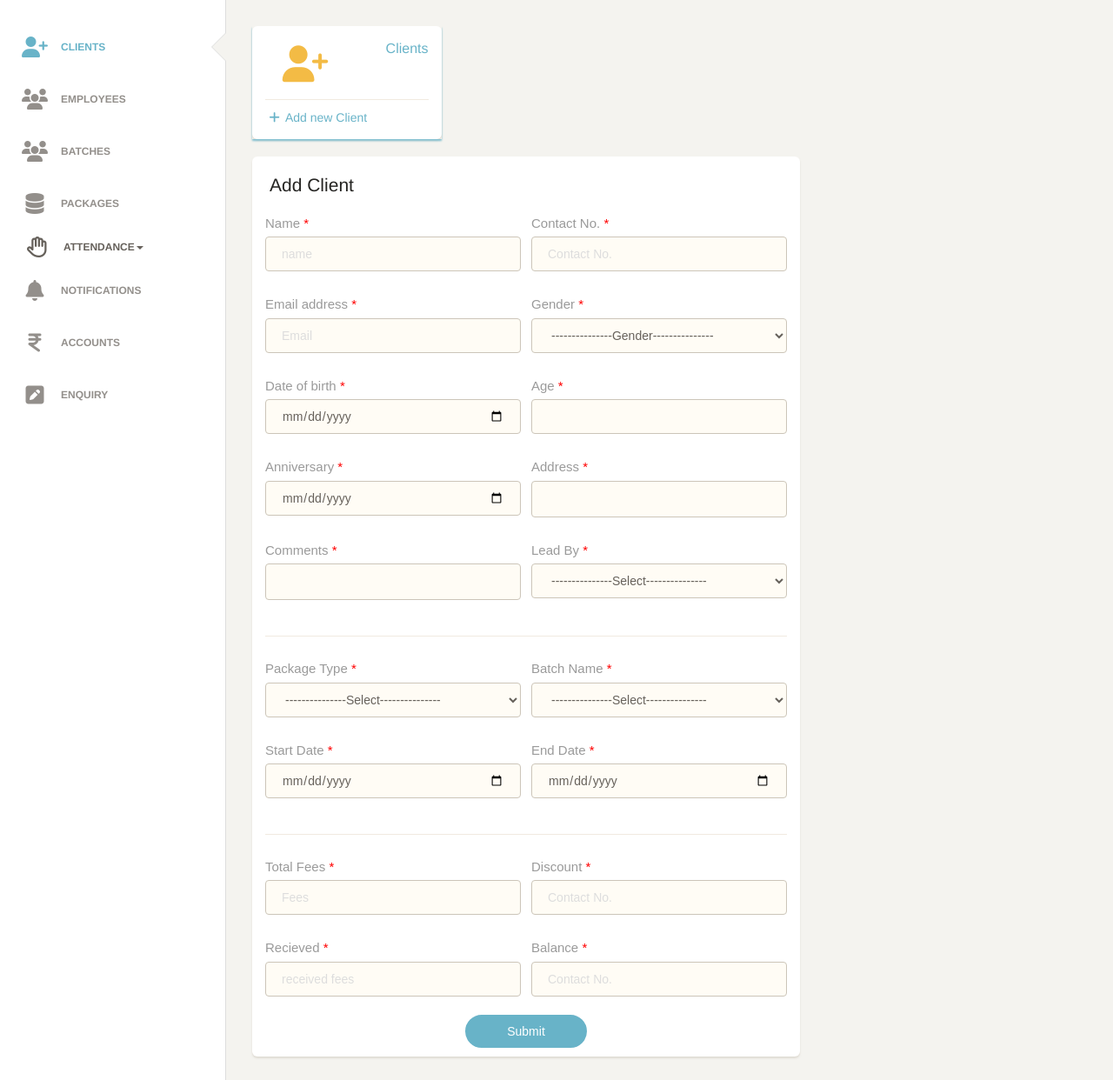
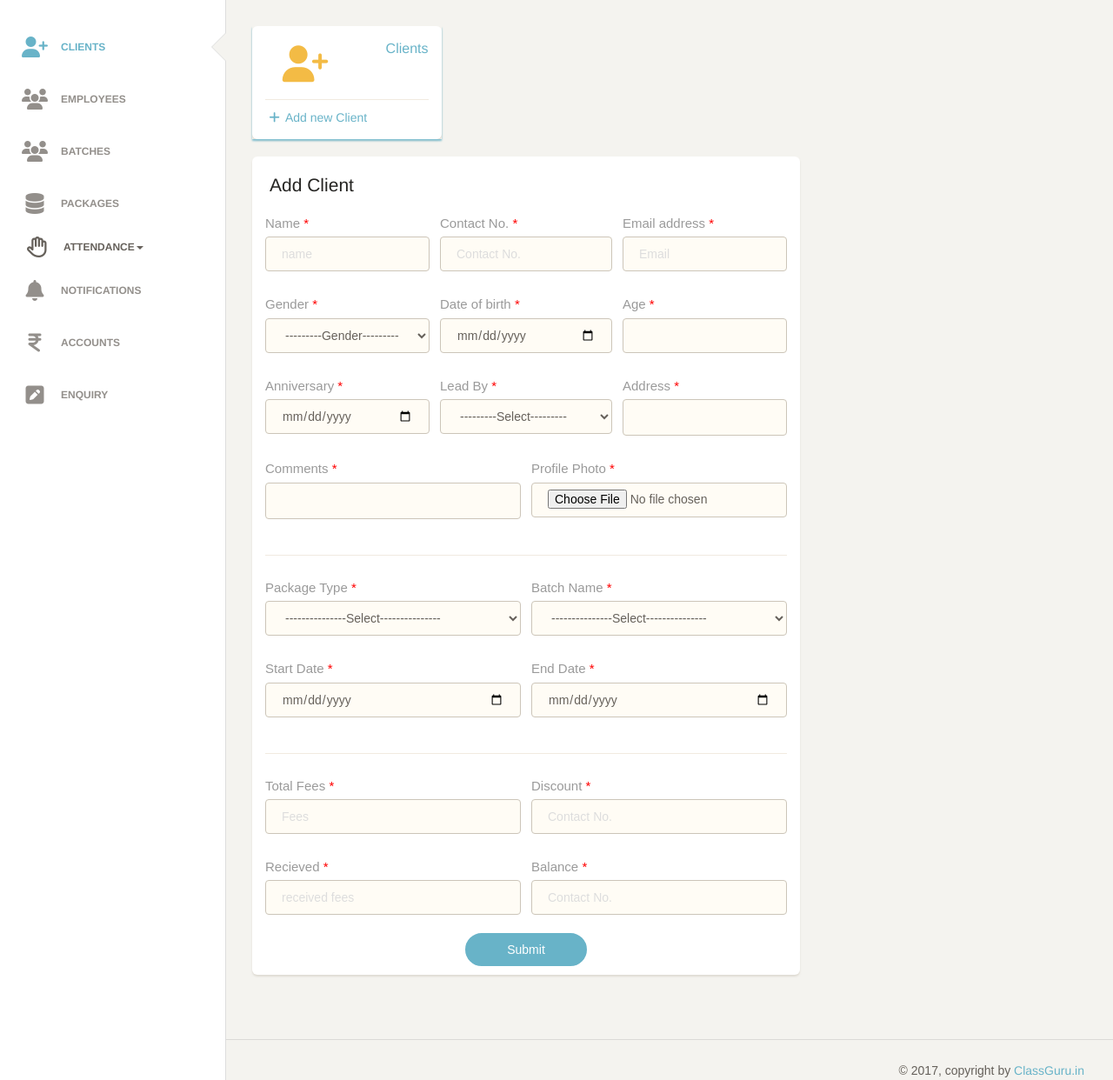
Before and after one commit to PriyankaLalge/yoga_project, a PHP site: page /yoga_project/viewPage/add_client.php in a window 1280 px wide. Shown: the part 76-1318 px from the top of the page at 87% size. Run offline with PHP 8.4, Linux system fonts and the light colour scheme; data that the repository does not hold is empty; some libraries are stand-ins or nearby versions; some web fonts are replaced.

Commit message:
Working on cliet

```diff
--- a/Viewapi/view_packages_api.php
+++ b/Viewapi/view_packages_api.php
@@ -6,7 +6,7 @@ loc no 11-- // query to database for SELECT in batch_ID table
 loc no 18--//  0 result
 */
 require_once '../dbConfig/config.php';
-   $sql = "SELECT * FROM `packages` ORDER By Cat_ID";
+   $sql = "SELECT * FROM `packages` ORDER By Cat_ID DESC";
     $result=$conn->query($sql);
     $packages=array();
     if ($result->num_rows >0){
--- a/viewPage/add_client.php
+++ b/viewPage/add_client.php
@@ -20,7 +20,8 @@ if(isset($_POST['submit'])){
          'c_fees' => $_POST['c_fees'],
          'Discount' => $_POST['Discount'],
          'received' => $_POST['received'],
-         'balance' => $_POST['balance']
+         'balance' => $_POST['balance'],
+         'photo' => $_FILES['cpro_img']
         );
     $url = 'http://localhost/yoga_project/Insertapi/add_client_api.php';
     $ch = curl_init($url);
@@ -98,65 +99,75 @@ $packages_view = $packages->packages_view;
                         <h4 class="title">Add Client</h4>
                     </div>
                     <div class="content">
-                        <form action="add_client.php" method="post">
+                        <form action="add_client.php" method="POST" enctype="multipart/form-data">
                             <div class="row">
-                                <div class="col-md-6">
+                                <div class="col-md-4">
                                     <div class="form-group">
                                         <label>Name <span class="required" style="color:red;"> * </span></label>
                                         <input type="text" class="form-control border-input surnameInput" placeholder="name" name="c_name" >
                                     </div>
                                 </div>
-                                <div class="col-md-6">
+                                <div class="col-md-4">
                                     <div class="form-group">
                                         <label>Contact No. <span class="required" style="color:red;"> * </span></label>
                                         <input type="text" maxlength="10" class="form-control border-input phoneInput" placeholder="Contact No." name="c_contact" >
                                     </div>
                                 </div>
-                            </div>
-
-                            <div class="row">
-                                <div class="col-md-6">
+                                <div class="col-md-4">
                                     <div class="form-group">
                                         <label for="exampleInputEmail1">Email address <span class="required" style="color:red;"> * </span></label>
                                         <input type="email" class="form-control border-input UserName_field" placeholder="Email" name="email">
                                     </div>
                                 </div>
-                                <div class="col-md-6">
+                            </div>
+
+                            <div class="row">
+                                <div class="col-md-4">
                                 <div class="form-group">
                                     <label>Gender <span class="required" style="color:red;"> * </span></label>
                                     <div>
                                         <select  class="form-control student_admission border-input"  name="gender" required>
-                                            <option value="">---------------Gender---------------</option>
+                                            <option value="">---------Gender---------</option>
                                             <option name="gender" value="male">Male</option>
                                             <option name="gender" value="female">Female</option>
                                         </select>
                                     </div>
                                 </div>
                             </div>
-                            </div>
-
-                            <div class="row">
-                                <div class="col-md-6">
+                                 <div class="col-md-4">
                                 <div class="form-group">
                                     <label>Date of birth <span class="required" style="color:red;"> *   </span></label>
                                     <input type="date" class="form-control border-input " name="DOB" required>
                                    </div>
                                 </div>
-                                <div class="col-md-6">
+                                <div class="col-md-4">
                                     <div class="form-group">
                                         <label>Age<span class="required" style="color:red;"> * </span></label>
                                         <input type="text" class="form-control border-input phoneInput"  name="Age"  required>
                                     </div>
                                 </div>
                             </div>
+
                             <div class="row">
-                                 <div class="col-md-6">
+                                 <div class="col-md-4">
                                 <div class="form-group">
                                     <label>Anniversary<span class="required" style="color:red;"> *   </span></label>
                                     <input type="date" class="form-control border-input "   name="Anniversary" required>
                                    </div>
                                 </div>
-                                <div class="col-md-6">
+                                 <div class="col-md-4">
+                                <div class="form-group">
+                                    <label>Lead By<span class="required" style="color:red;"> * </span></label>
+                                    <div>
+                                        <select  class="form-control student_admission border-input"  name="Lead_By" required>
+                                            <option name="Lead_By">---------Select---------</option>
+                                            <option name="Lead_By" value="regularcourse">rakesh</option>
+                                            <option name="Lead_By" value="crashcourse">Mahesh</option>
+                                        </select>
+                                    </div>
+                                </div>
+                            </div>
+                                <div class="col-md-4">
                                     <div class="form-group">
                                         <label>Address <span class="required" style="color:red;"> * </span></label>
                                         <textarea rows="1" class="form-control border-input" name="c_address" placeholder="Mention Your address here">
@@ -173,17 +184,12 @@ $packages_view = $packages->packages_view;
                                     </div>
                                 </div>
                                 <div class="col-md-6">
-                                <div class="form-group">
-                                    <label>Lead By<span class="required" style="color:red;"> * </span></label>
-                                    <div>
-                                        <select  class="form-control student_admission border-input"  name="Lead_By" required>
-                                            <option name="Lead_By">---------------Select---------------</option>
-                                            <option name="Lead_By" value="regularcourse">rakesh</option>
-                                            <option name="Lead_By" value="crashcourse">Mahesh</option>
-                                        </select>
+                                    <div class="form-group">
+                                        <label>Profile Photo<span class="required" style="color:red;"> * </span></label>
+                                        <input rows="1" type="file" class="form-control border-input" name="cpro_img" accept="image/*">
+
                                     </div>
                                 </div>
-                            </div>
                             </div>
                         <hr>
                             <div class="row">
@@ -233,13 +239,13 @@ $packages_view = $packages->packages_view;
                                 <div class="col-md-6">
                                     <div class="form-group">
                                         <label>Total Fees <span class="required" style="color:red;"> * </span></label>
-                                        <input type="text" class="form-control border-input phoneInput" placeholder="Fees" name="c_fees" >
+                                        <input type="text" class="form-control border-input phoneInput" placeholder="Fees" id="total_fees" name="c_fees" >
                                     </div>
                                 </div>
                                 <div class="col-md-6">
                                     <div class="form-group">
                                         <label>Discount<span class="required" style="color:red;"> * </span></label>
-                                        <input type="text" class="form-control border-input phoneInput" placeholder="Contact No." name="Discount" >
+                                        <input type="text" id="discount" class="form-control border-input phoneInput" placeholder="Contact No." name="Discount" >
                                     </div>
                                 </div>
                             </div>
@@ -247,13 +253,13 @@ $packages_view = $packages->packages_view;
                                 <div class="col-md-6">
                                     <div class="form-group">
                                         <label>Recieved<span class="required" style="color:red;"> * </span></label>
-                                        <input type="text" class="form-control border-input phoneInput" placeholder="received fees" name="received" >
+                                        <input type="text" id="recieved" class="form-control border-input phoneInput" placeholder="received fees" name="received" >
                                     </div>
                                 </div>
                                 <div class="col-md-6">
                                     <div class="form-group">
                                         <label>Balance<span class="required" style="color:red;"> * </span></label>
-                                        <input type="text" class="form-control border-input phoneInput" placeholder="Contact No." name="balance" >
+                                        <input type="text" id="balance" onfocus="calc_balance()" class="form-control border-input phoneInput" placeholder="Contact No." name="balance" >
                                     </div>
                                 </div>
                             </div>
--- a/viewPage/batches.php
+++ b/viewPage/batches.php
@@ -179,7 +179,7 @@ input[id=teachersearch] {
     border-radius: 50px;
     font-size: 16px;
     background-color: white;
-    background-image: url('assets/img/search.png');
+    background-image: url('../assets/img/search.png');
     background-position: 11px 7px;
     background-repeat: no-repeat;
     background-size: 21px;
--- a/viewPage/clients.php
+++ b/viewPage/clients.php
@@ -163,7 +163,7 @@ input[id=teachersearch] {
     border-radius: 50px;
     font-size: 16px;
     background-color: white;
-    background-image: url('assets/img/search.png');
+    background-image: url('../assets/img/search.png');
     background-position: 11px 7px;
     background-repeat: no-repeat;
     background-size: 21px;
--- a/viewPage/script_include.php
+++ b/viewPage/script_include.php
@@ -87,23 +87,18 @@
 });
 
 
+ function calc_balance() {
 
-//    $(".UserName_field").on({
-//  keydown: function(e) {
-//    if (e.which === 32)
-//      return false;
-//  },
-//  change: function() {
-//    this.value = this.value.replace(/\s/g, "");
-//  }
-//});
-//
 
-//    $('.UserName_field').keypress(function(key) {
-//
-//     if (key.which === 32 && !this.value.length){
-//          key.preventDefault();
-//     }
-//});
+            var total_fees = parseInt(document.getElementById("total_fees").value);
+            var discount = parseInt(document.getElementById("discount").value);
+            var recieved = parseInt(document.getElementById("recieved").value);
+            var total =  total_fees - discount - recieved;
+     if (isNaN(total)){
+                 total = 0;
+             }
+            document.getElementById("balance").value = total;
+
+        }
 </script>
 </html>
```
Also changed, not shown: Insertapi/add_client_api.php (+11 -1 lines), viewPage/add_employee.php (+0 -34 lines), viewPage/packages.php (+7 -6 lines).
